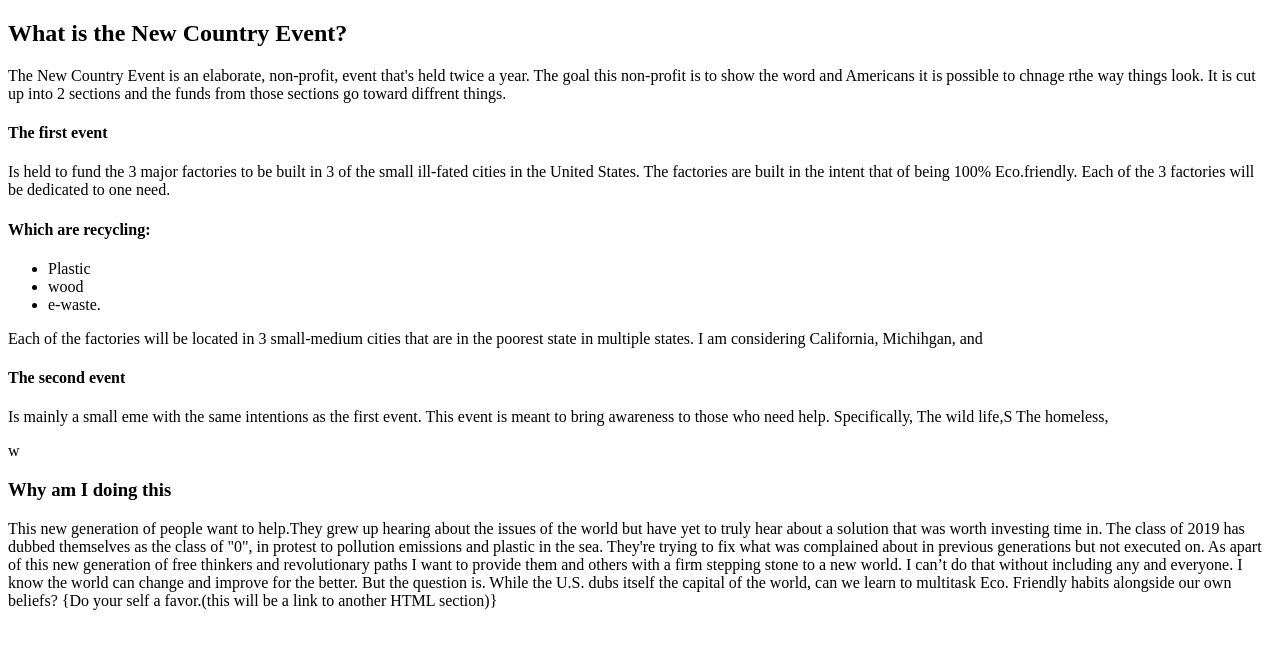
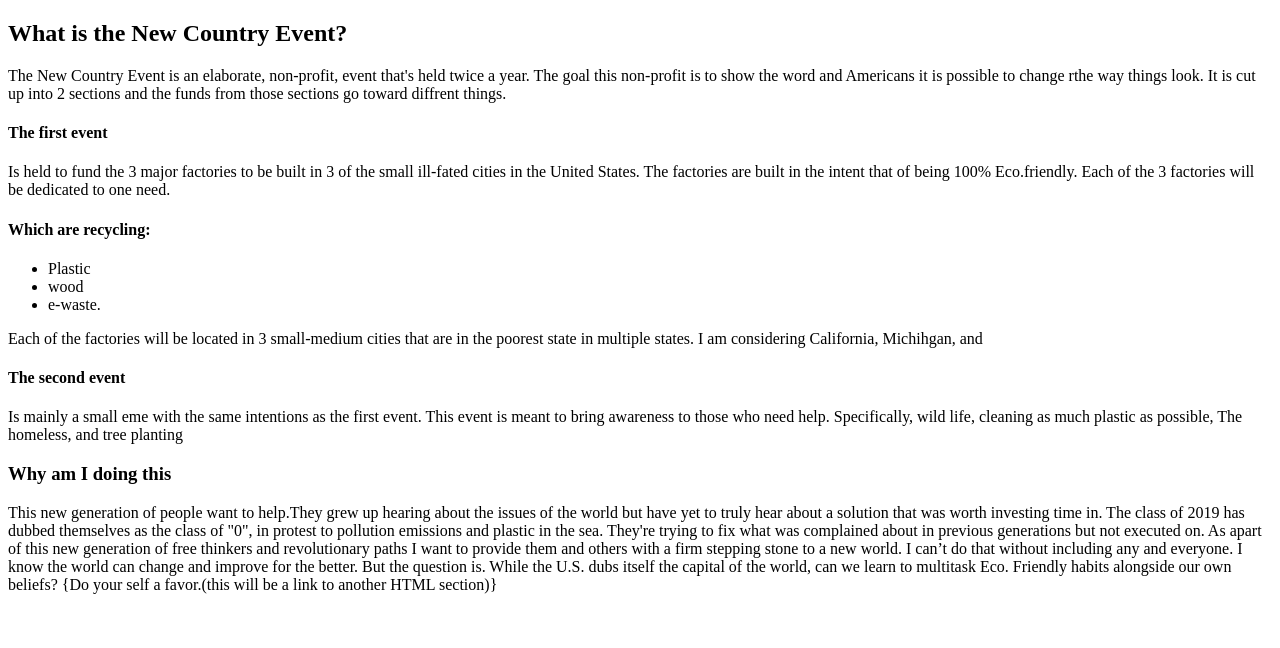
Before and after one commit to M1kstanlye/PassionProject, a plain HTML site: page index.html in a window 1280 px wide. Drawn offline with Linux system fonts and the light colour scheme.

Commit message:
edited grammer mistakes

```diff
--- a/index.html
+++ b/index.html
@@ -7,7 +7,7 @@
  <body>
    <h2>What is the New Country Event?</h2>
             <p>The New Country Event is an elaborate, non-profit, event that's held twice a year. The goal this
-                non-profit is to show the word and Americans it is possible to chnage rthe way things look. It is
+                non-profit is to show the word and Americans it is possible to change rthe way things look. It is
                 cut up into 2 sections and the funds from those sections go toward diffrent things.</p>
 
         <h4> The first event</h4>
@@ -27,7 +27,8 @@
 
         <h4>The second event</h4>
                 <P>Is mainly a small eme with the same intentions as the first event. This event is meant to
-                bring awareness to those who need help. Specifically, The wild life,S The homeless, </p>w
+                bring awareness to those who need help. Specifically, wild life, cleaning as much plastic as possible,
+                 The homeless, and tree planting </p>
 
         <h3>Why am I doing this</h3>
             <P>This new generation of people want to help.They grew up hearing about the issues of
```
